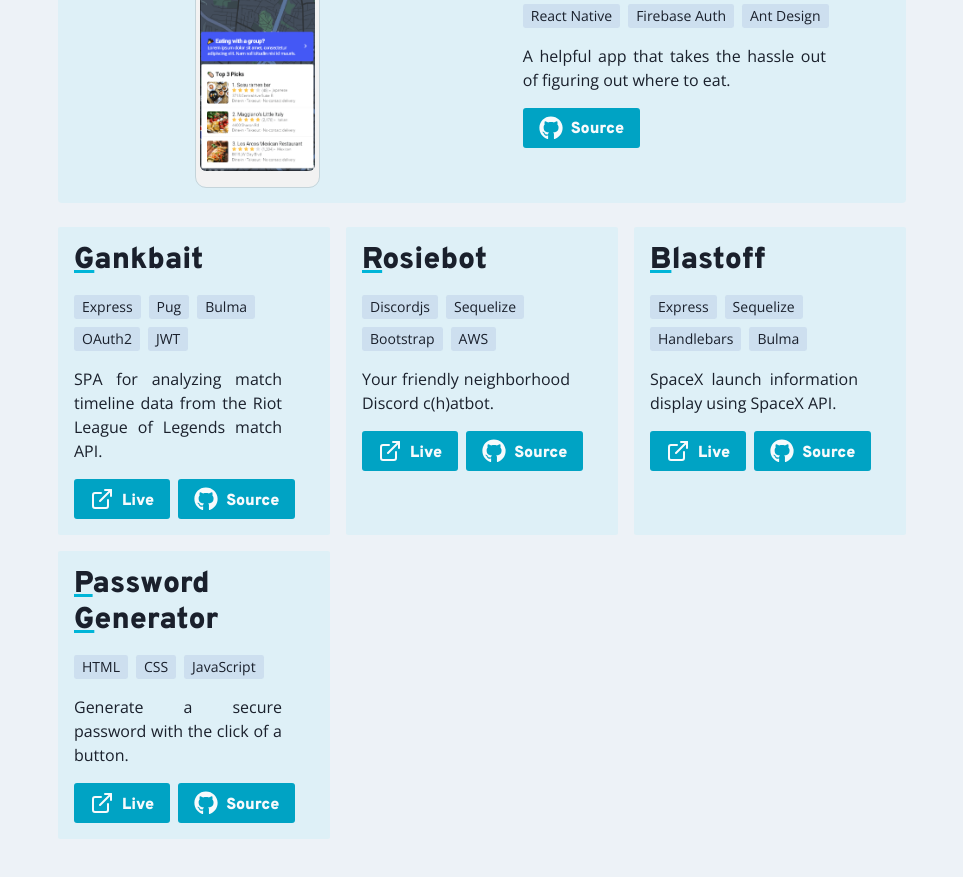
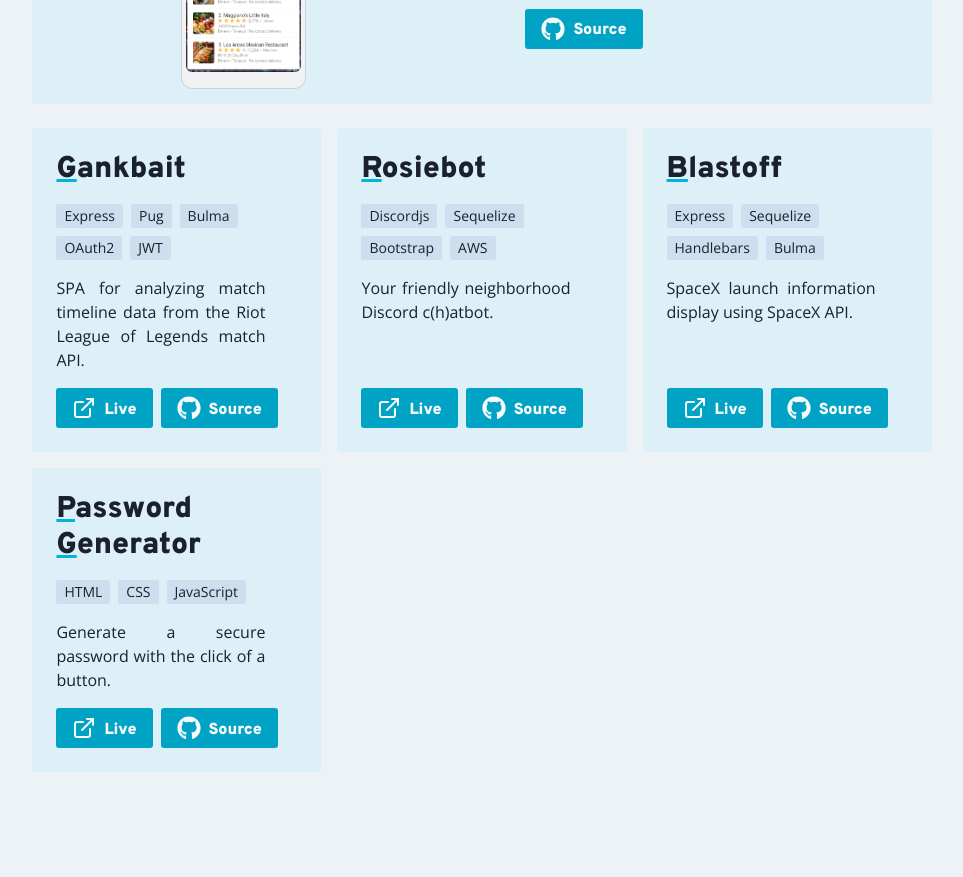
Before and after one commit to jsonFox/portfolio, a React (Vite) app: page / in a window 1280 px wide. Shown: the part 2600-3477 px from the top of the page, without its empty margins (158-1121 px from the left). Built offline with nearby package versions, Linux system fonts and the light colour scheme; a web font is replaced by a local one.

Commit message:
Update project card layout

```diff
--- a/src/App.tsx
+++ b/src/App.tsx
@@ -24,7 +24,7 @@ function App() {
         as='main'
         direction='column'
         w='auto'
-        mx={{ md: '2vw', lg: '5vw', xl: '15vw' }}
+        mx={{ md: '2vw', lg: '5vw', xl: '13vw' }}
         px={6}
         spacing={{ base: 16, md: 24, lg: 32 }}
       >
--- a/src/components/partials/FeaturedProjectCard.tsx
+++ b/src/components/partials/FeaturedProjectCard.tsx
@@ -21,7 +21,7 @@ type Props = {
 export default function FeaturedProjectCard({ imageUrl, mobile, title, tags, description, liveUrl, sourceUrl }: Props) {
   const displayProps = { imageUrl, title };
   return (
-    <Box bg='#0BC5EA10' p={4} borderRadius={4} >
+    <Box bg='#0BC5EA10' p={4} borderRadius={4}>
       <Flex
         direction='row'
         flexWrap='wrap'
--- a/src/components/partials/ProjectCard.tsx
+++ b/src/components/partials/ProjectCard.tsx
@@ -15,7 +15,7 @@ type Props = {
 
 export default function ProjectCard({ title, tags, description, liveUrl, sourceUrl }: Props) {
   return (
-    <Box bg='#0BC5EA10' p={4} borderRadius={2} >
+    <Box bg='#0BC5EA10' p={6} borderRadius={2} h='100%'>
       <Stack as='article' direction='column' spacing={4} h='100%'>
         <ProjectTitle text={title} />
         <Stack direction='row' flexWrap='wrap'>
@@ -25,10 +25,10 @@ export default function ProjectCard({ title, tags, description, liveUrl, sourceU
             </Tag>
           ))}
         </Stack>
-        <Text pr={{ xl: 8 }}>
+        <Text pr={{ xl: 8 }} flex={1}>
           {description}
         </Text>
-        <Stack direction='row'>
+        <Stack direction='row' mt='auto'>
           {liveUrl &&
             <Button as='a' href={liveUrl} target='_blank' variant='project'>
               <ExternalLink fontSize='1.5rem' />
```
